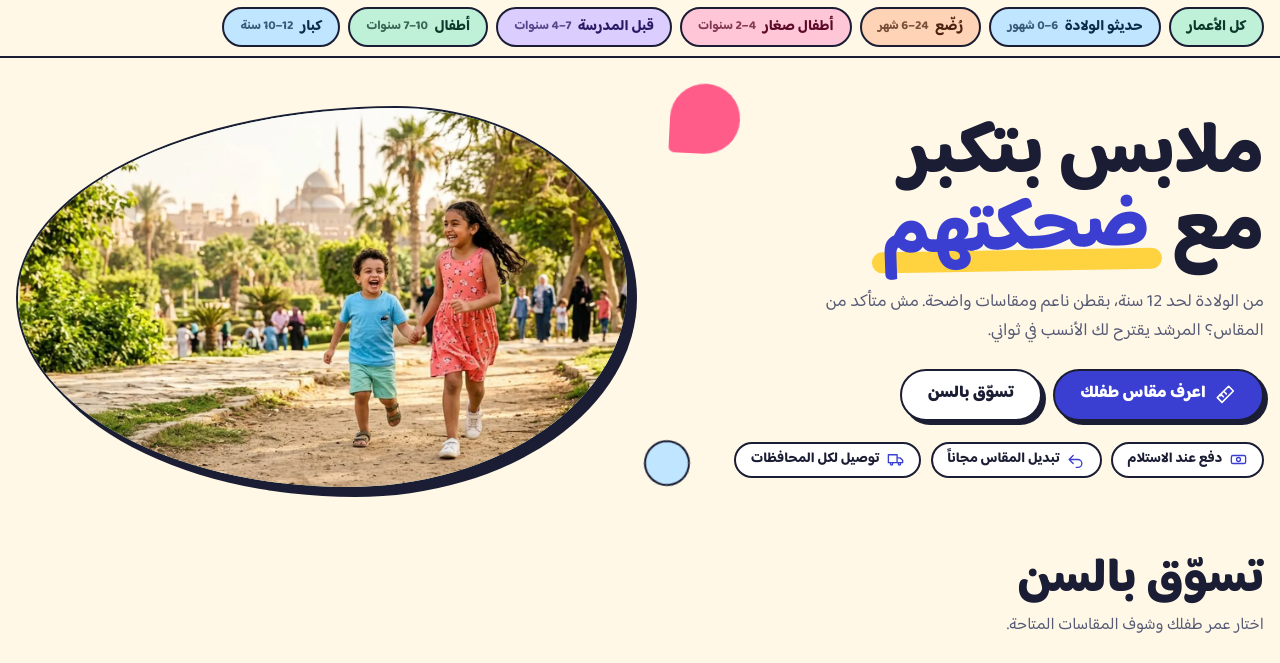
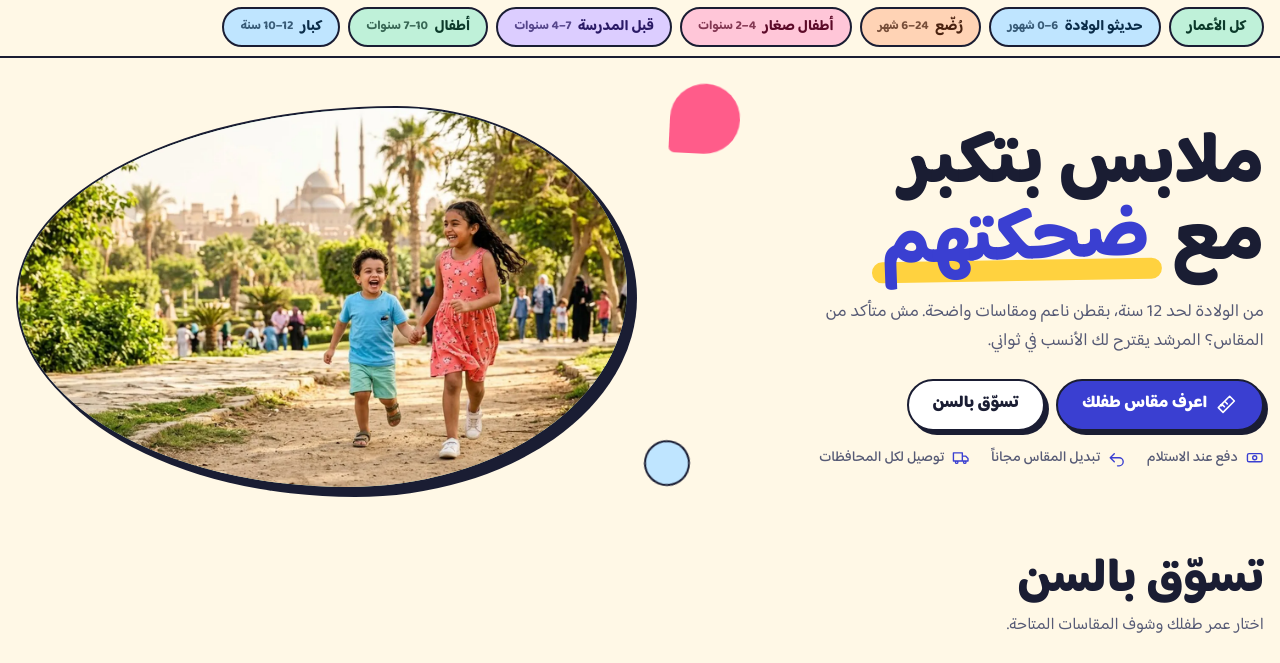
Before and after one commit to elpr777/portfolio, a plain HTML site: page sites/plink/index.html in a window 1280 px wide. Shown: the part 113-776 px from the top of the page. Drawn offline with Linux system fonts and the light colour scheme.

Commit message:
Plink hero: side-by-side CTAs, plain trust points instead of pill buttons
Co-Authored-By: Claude Sonnet 5.5 <noreply@anthropic.com>
Claude-Session: https://claude.ai/code/session_01A2w6kttLxnttAjnHkjs6f7

```diff
--- a/sites/plink/app.css
+++ b/sites/plink/app.css
@@ -177,3 +177,11 @@ p,li,dd,summary,label,.d{text-wrap:pretty}
 .steps li{align-items:center;padding:.95rem 1.1rem;line-height:1.2}
 .steps li::before{align-self:center}
 .steps li>div{display:grid;align-content:center}
+
+/* hero: the two CTAs sit side by side; trust points are plain text with an icon, not button-like pills */
+.hero__cta{flex-wrap:nowrap}.hero__cta .btn{flex:1 1 0;min-inline-size:0;justify-content:center;text-align:center;padding-inline:.9rem}
+@media(max-width:360px){.hero__cta{flex-wrap:wrap}.hero__cta .btn{flex:1 1 100%}}
+.chips-t{gap:.5rem 1.3rem;margin-block-start:1.1rem}
+.chips-t span,.chips-t span:hover{border:0;background:none;box-shadow:none;padding:0;border-radius:0;font-size:.9rem;font-weight:500;line-height:1.3;color:var(--mut)}
+@media(max-width:480px){.hero__cta{gap:.55rem}.hero__cta .btn{font-size:.92rem;padding-inline:.6rem;white-space:nowrap}.hero__cta .btn .ic{display:none}}
+@media(min-width:481px){.hero__cta .btn{flex:0 1 auto;padding-inline:1.5rem}}
```
